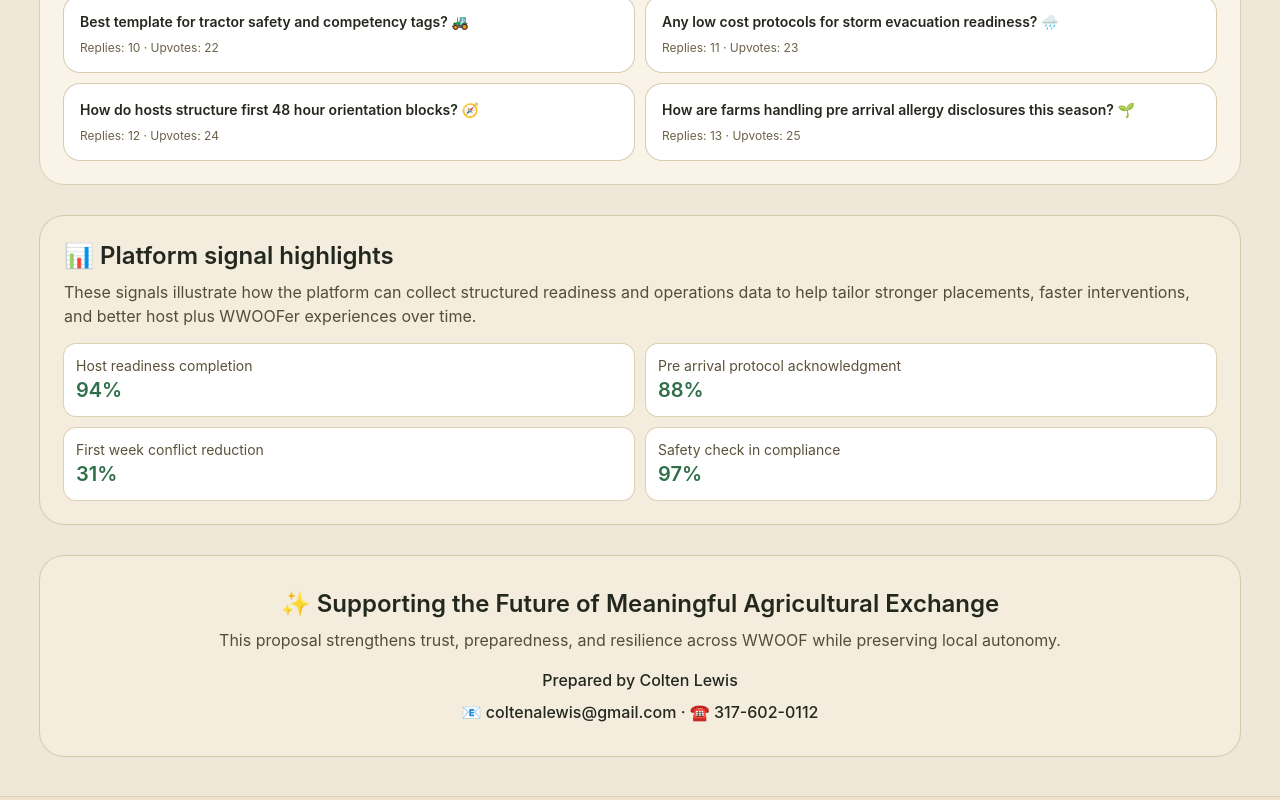
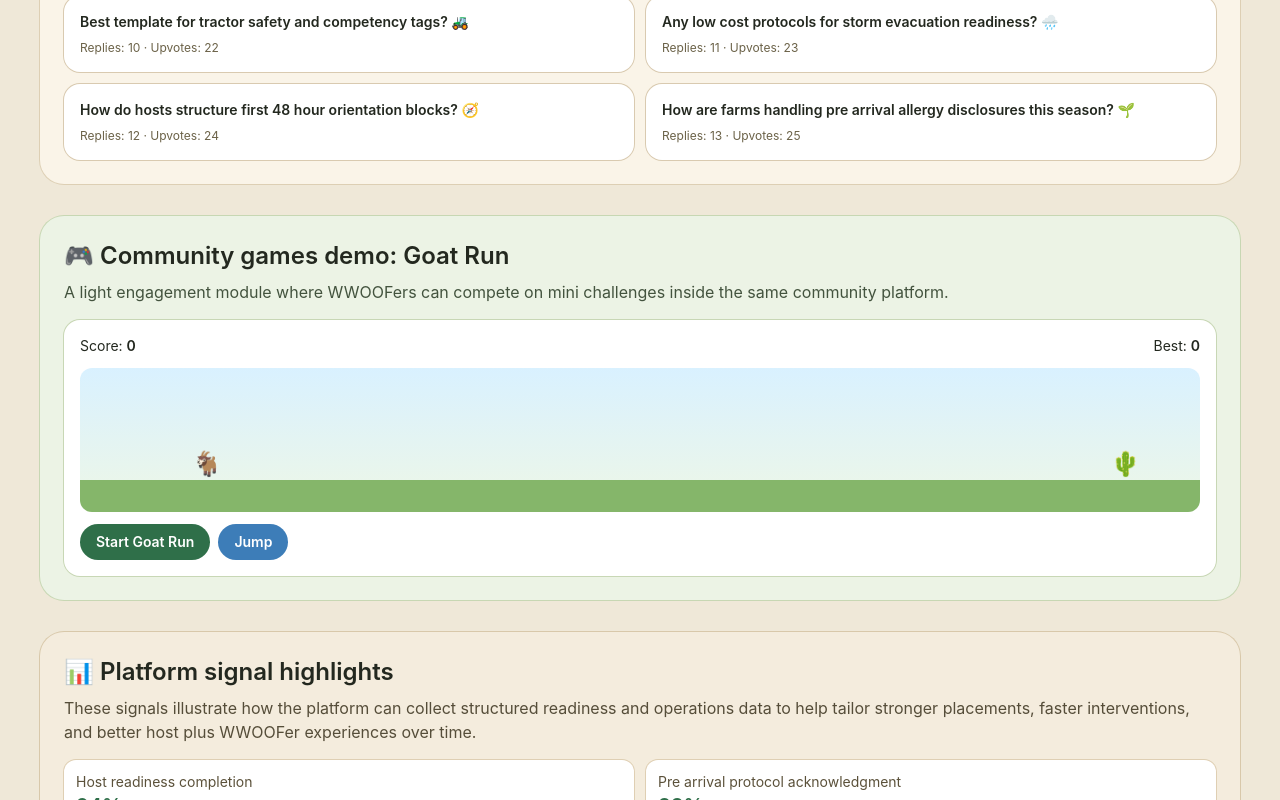
Before and after one commit to coltenalewis/SCPNetwork, a Next.js app: page / in a window 1280 px wide. Shown: the part 2362-3162 px from the top of the page. Built offline with nearby package versions, Linux system fonts and the light colour scheme.

Commit message:
Enhance chat onboarding flow and add Goat Run demo

```diff
--- a/app/page.tsx
+++ b/app/page.tsx
@@ -58,6 +58,7 @@ export default function HomePage() {
   const [forumIndex, setForumIndex] = useState(0);
   const [protocolFrame, setProtocolFrame] = useState(0);
   const [chatVisible, setChatVisible] = useState(0);
+  const [onboardingOpen, setOnboardingOpen] = useState(false);
 
   const [step, setStep] = useState(0);
   const [name, setName] = useState('');
@@ -65,6 +66,13 @@ export default function HomePage() {
   const [contractAccepted, setContractAccepted] = useState(false);
   const [videoProgress, setVideoProgress] = useState(0);
   const [videoPlaying, setVideoPlaying] = useState(false);
+
+  const [gameRunning, setGameRunning] = useState(false);
+  const [goatY, setGoatY] = useState(0);
+  const [velocity, setVelocity] = useState(0);
+  const [obstacleX, setObstacleX] = useState(92);
+  const [score, setScore] = useState(0);
+  const [bestScore, setBestScore] = useState(0);
 
   useEffect(() => {
     const id = setInterval(() => setForumIndex((i) => (i + 1) % forumSeed.length), 5200);
@@ -90,6 +98,43 @@ export default function HomePage() {
     return () => clearInterval(id);
   }, [videoPlaying]);
 
+  useEffect(() => {
+    if (chatVisible === 0 || chatVisible >= threadMessages.length) return;
+    const id = setTimeout(() => setChatVisible((v) => Math.min(v + 1, threadMessages.length)), 1100);
+    return () => clearTimeout(id);
+  }, [chatVisible]);
+
+  useEffect(() => {
+    if (!gameRunning) return;
+    const id = setInterval(() => {
+      setGoatY((y) => {
+        const nextV = velocity - 0.9;
+        const nextY = Math.max(0, y + nextV);
+        setVelocity(nextY === 0 ? 0 : nextV);
+        return nextY;
+      });
+      setObstacleX((x) => {
+        const next = x - 2.6;
+        if (next < -8) {
+          setScore((s) => s + 1);
+          return 100;
+        }
+        return next;
+      });
+    }, 40);
+    return () => clearInterval(id);
+  }, [gameRunning, velocity]);
+
+  useEffect(() => {
+    if (!gameRunning) return;
+    const goatLeft = 10;
+    const obstacleNear = obstacleX < goatLeft + 8 && obstacleX > goatLeft - 6;
+    if (obstacleNear && goatY < 10) {
+      setGameRunning(false);
+      setBestScore((b) => Math.max(b, score));
+    }
+  }, [obstacleX, goatY, gameRunning, score]);
+
   const canContinue = useMemo(() => {
     if (step === 0) return name.trim().length > 1;
     if (step === 1) return skills.length > 0;
@@ -100,11 +145,25 @@ export default function HomePage() {
 
   const startChatAnimation = () => setChatVisible(1);
 
-  useEffect(() => {
-    if (chatVisible === 0 || chatVisible >= threadMessages.length) return;
-    const id = setTimeout(() => setChatVisible((v) => Math.min(v + 1, threadMessages.length)), 1100);
-    return () => clearTimeout(id);
-  }, [chatVisible]);
+  const goToOnboarding = () => {
+    setOnboardingOpen(true);
+    requestAnimationFrame(() => {
+      document.getElementById('onboarding')?.scrollIntoView({ behavior: 'smooth', block: 'start' });
+    });
+  };
+
+  const startGame = () => {
+    setScore(0);
+    setObstacleX(92);
+    setGoatY(0);
+    setVelocity(0);
+    setGameRunning(true);
+  };
+
+  const jump = () => {
+    if (!gameRunning) return;
+    setVelocity(8.5);
+  };
 
   return (
     <div className="min-h-screen w-full bg-[#efe8d8] text-[#23281f]">
@@ -186,9 +245,15 @@ export default function HomePage() {
               <h3 className="text-xl font-semibold">💬 Pre arrival communication</h3>
               <p className="mt-2 text-[#514a36]">This messaging flow demonstrates how approvals, logistics, and readiness updates can happen in a structured conversation channel before arrival.</p>
               <div className="mt-4 rounded-2xl bg-white p-4 ring-1 ring-[#d9cab0]">
-                <div className="mb-3 flex justify-end">
-                  <button onClick={startChatAnimation} className="rounded-full bg-[#275e85] px-4 py-2 text-sm font-semibold text-white">Start conversation playback</button>
-                </div>
+                {chatVisible === 0 && (
+                  <div className="mb-3 flex justify-end">
+                    <div className="relative rounded-2xl bg-[#e8f1ff] px-4 py-3 text-sm text-[#243f66] ring-1 ring-[#bfd3ef]">
+                      Start simulated host chat
+                      <span className="absolute -right-2 top-4 h-3 w-3 rotate-45 bg-[#e8f1ff] ring-1 ring-[#bfd3ef]" />
+                      <button onClick={startChatAnimation} className="ml-3 rounded-full bg-[#275e85] px-3 py-1 font-semibold text-white">Play</button>
+                    </div>
+                  </div>
+                )}
                 <div className="space-y-2">
                   {threadMessages.slice(0, chatVisible).map((m, i) => {
                     const isHost = m.from.includes('Host');
@@ -207,7 +272,7 @@ export default function HomePage() {
                     <div className="relative rounded-2xl bg-[#dff2e0] px-4 py-3 text-sm text-[#1f4f2d] ring-1 ring-[#b7dcb9]">
                       Continue to onboarding
                       <span className="absolute -right-2 top-4 h-3 w-3 rotate-45 bg-[#dff2e0] ring-1 ring-[#b7dcb9]" />
-                      <a href="#onboarding" className="ml-3 inline-flex rounded-full bg-[#2f6f49] px-3 py-1 font-semibold text-white">Onboarding &gt;</a>
+                      <button onClick={goToOnboarding} className="ml-3 inline-flex rounded-full bg-[#2f6f49] px-3 py-1 font-semibold text-white">Onboarding &gt;</button>
                     </div>
                   </div>
                 )}
@@ -217,7 +282,7 @@ export default function HomePage() {
             <article id="onboarding" className="rounded-3xl bg-[#fbf7ef] p-6 ring-1 ring-[#ddcfb4]">
               <h3 className="text-xl font-semibold">🤝 Onboarding module</h3>
               <p className="mt-2 text-[#514a36]">This workflow demonstrates configurable readiness capture that each host can adapt without changing the wider application architecture.</p>
-              <details className="mt-4 rounded-2xl border border-[#d8caaf] bg-white p-4">
+              <details open={onboardingOpen} onToggle={(e) => setOnboardingOpen((e.target as HTMLDetailsElement).open)} className="mt-4 rounded-2xl border border-[#d8caaf] bg-white p-4">
                 <summary className="cursor-pointer text-lg font-semibold">Farmer Joe&apos;s Farm</summary>
                 <div className="mt-4 grid gap-5 md:grid-cols-2">
                   <div>
@@ -379,6 +444,26 @@ export default function HomePage() {
           </div>
         </section>
 
+        <section className="rounded-3xl bg-[#ecf3e5] p-6 ring-1 ring-[#c7d7b3]">
+          <h3 className="text-2xl font-semibold">🎮 Community games demo: Goat Run</h3>
+          <p className="mt-2 text-[#43533e]">A light engagement module where WWOOFers can compete on mini challenges inside the same community platform.</p>
+          <div className="mt-4 rounded-2xl bg-white p-4 ring-1 ring-[#c8d7b5]">
+            <div className="mb-3 flex items-center justify-between text-sm">
+              <p>Score: <span className="font-semibold">{score}</span></p>
+              <p>Best: <span className="font-semibold">{bestScore}</span></p>
+            </div>
+            <div className="relative h-36 overflow-hidden rounded-xl bg-gradient-to-b from-[#d9f1ff] to-[#eef7e6]">
+              <div className="absolute bottom-0 h-8 w-full bg-[#85b66a]" />
+              <div className="absolute bottom-8 text-2xl" style={{ left: '10%', transform: `translateY(-${goatY}px)` }}>🐐</div>
+              <div className="absolute bottom-8 text-2xl" style={{ left: `${obstacleX}%` }}>🌵</div>
+            </div>
+            <div className="mt-3 flex gap-2">
+              <button onClick={startGame} className="rounded-full bg-[#2f6f49] px-4 py-2 text-sm font-semibold text-white">Start Goat Run</button>
+              <button onClick={jump} className="rounded-full bg-[#3d7db8] px-4 py-2 text-sm font-semibold text-white">Jump</button>
+            </div>
+          </div>
+        </section>
+
         <section className="rounded-3xl bg-[#f4ecdd] p-6 ring-1 ring-[#d8c8aa]">
           <h3 className="text-2xl font-semibold">📊 Platform signal highlights</h3>
           <p className="mt-2 text-[#554d39]">
```
